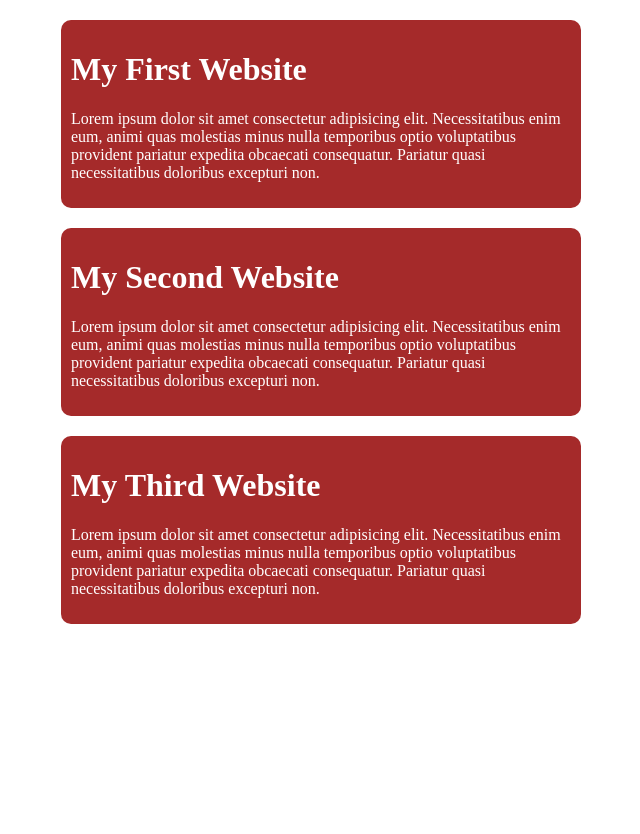
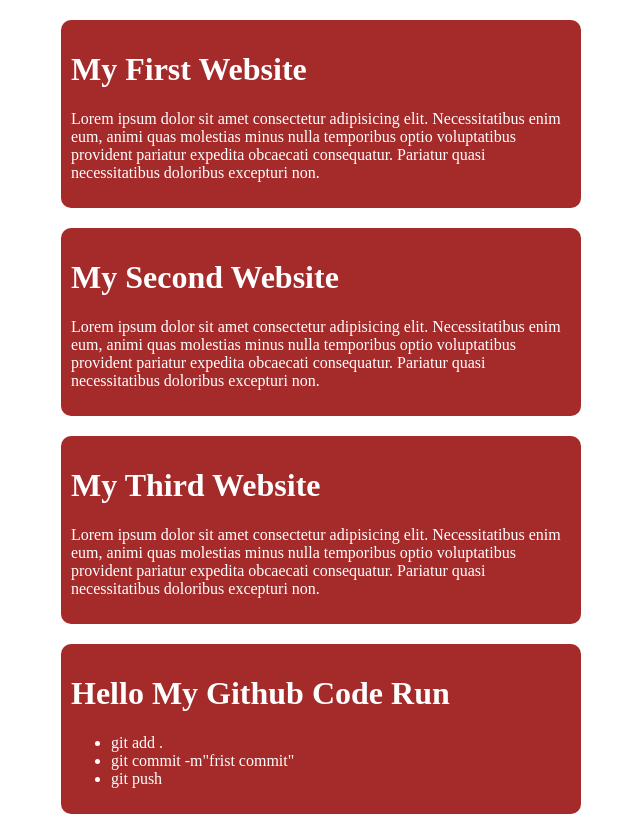
Before and after one commit to mdriyazakondo/my-simple-website, a plain HTML site: page index.html in a window 1280 px wide. Shown: the whole page, without its empty margins (319-959 px from the left). Before the commit the page ends 800 px from the top, so only its background shows below. Drawn offline with Linux system fonts and the light colour scheme.

Commit message:
forth commit

```diff
--- a/index.html
+++ b/index.html
@@ -34,5 +34,13 @@
         necessitatibus doloribus excepturi non.
       </p>
     </div>
+    <div>
+      <h1>Hello My Github Code Run</h1>
+      <ul>
+        <li>git add .</li>
+        <li>git commit -m"frist commit"</li>
+        <li>git push</li>
+      </ul>
+    </div>
   </body>
 </html>
```
